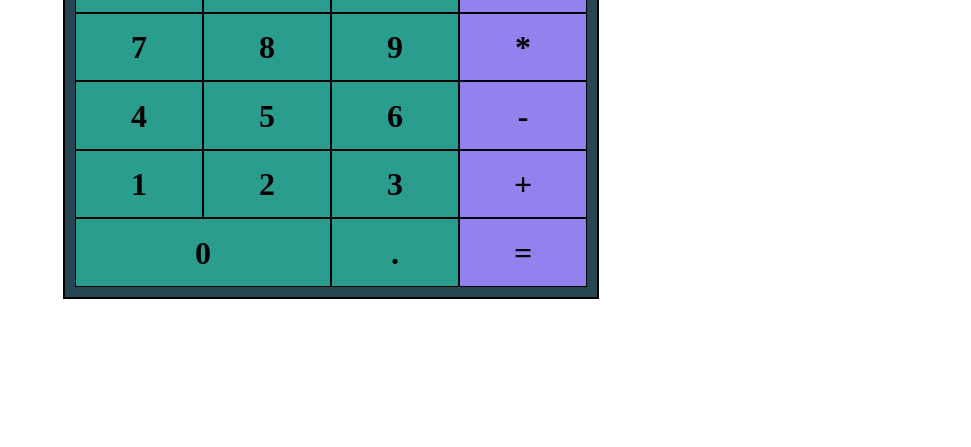
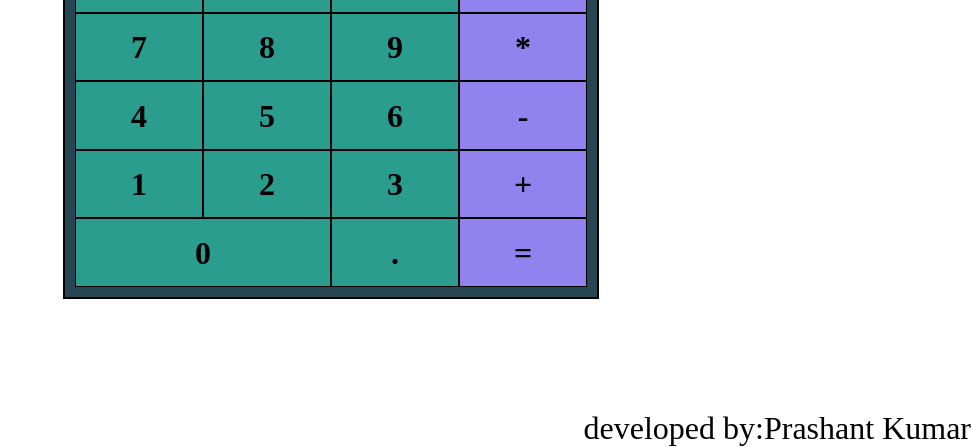
Before and after one commit to Procast/Calculator, a plain HTML site: page index.html in a window 1280 px wide. Shown: the part 353-800 px from the top of the page, without its empty margins (309-1280 px from the left). Drawn offline with Linux system fonts and the light colour scheme.

Commit message:
added author discription

```diff
--- a/index.html
+++ b/index.html
@@ -82,6 +82,10 @@
 
 
     </div>
+
+    <div id="author">
+        developed by:Prashant Kumar
+    </div>
     <script rel="text/script" src="script.js"></script>
 </body>
 </html>
--- a/style.css
+++ b/style.css
@@ -60,3 +60,10 @@ body {
 .symbol-color{
     background-color: rgb(146, 130, 238);
 }
+
+#author{
+    position:absolute;
+    bottom:0;
+    right:0;
+    font-size: xx-large;
+}
```
